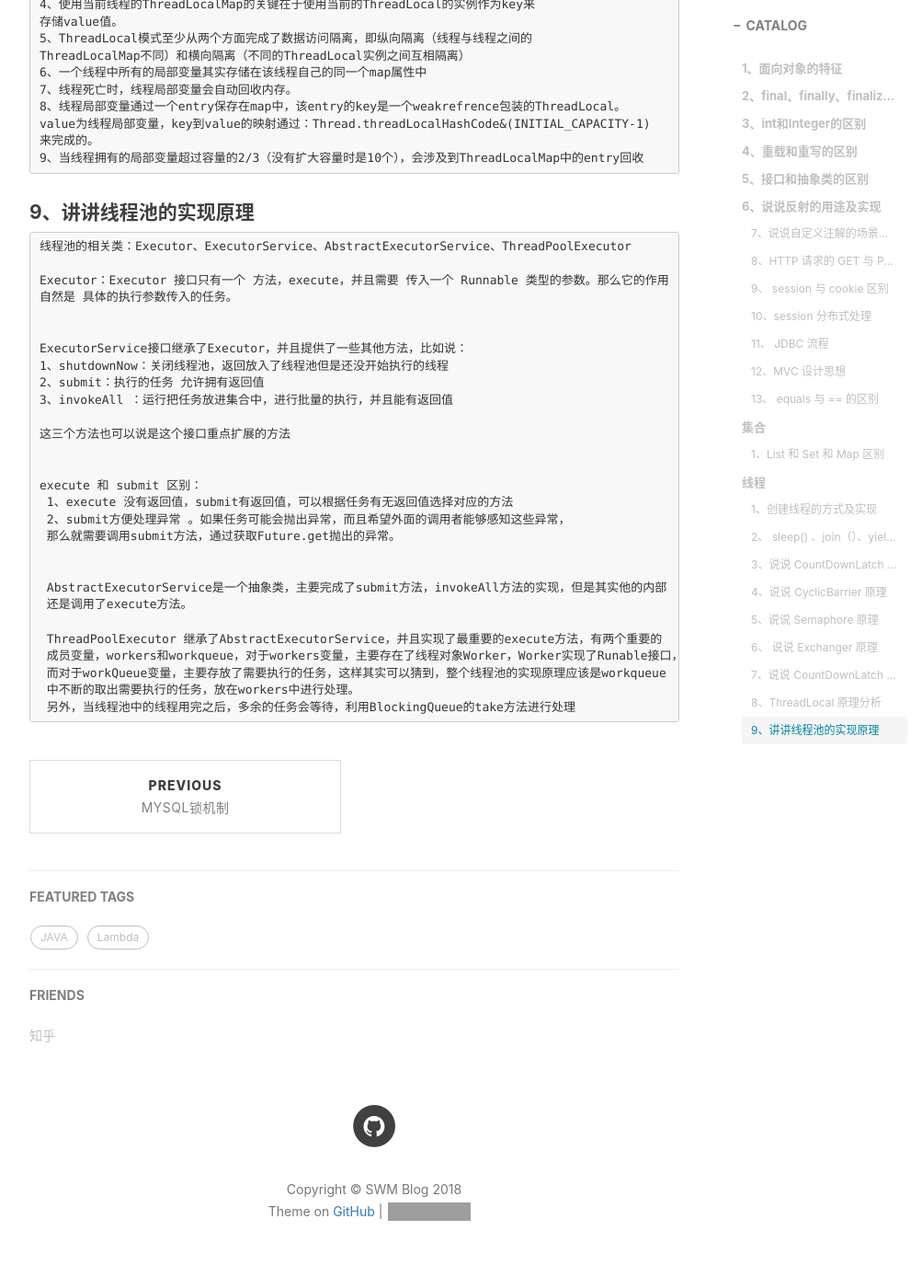
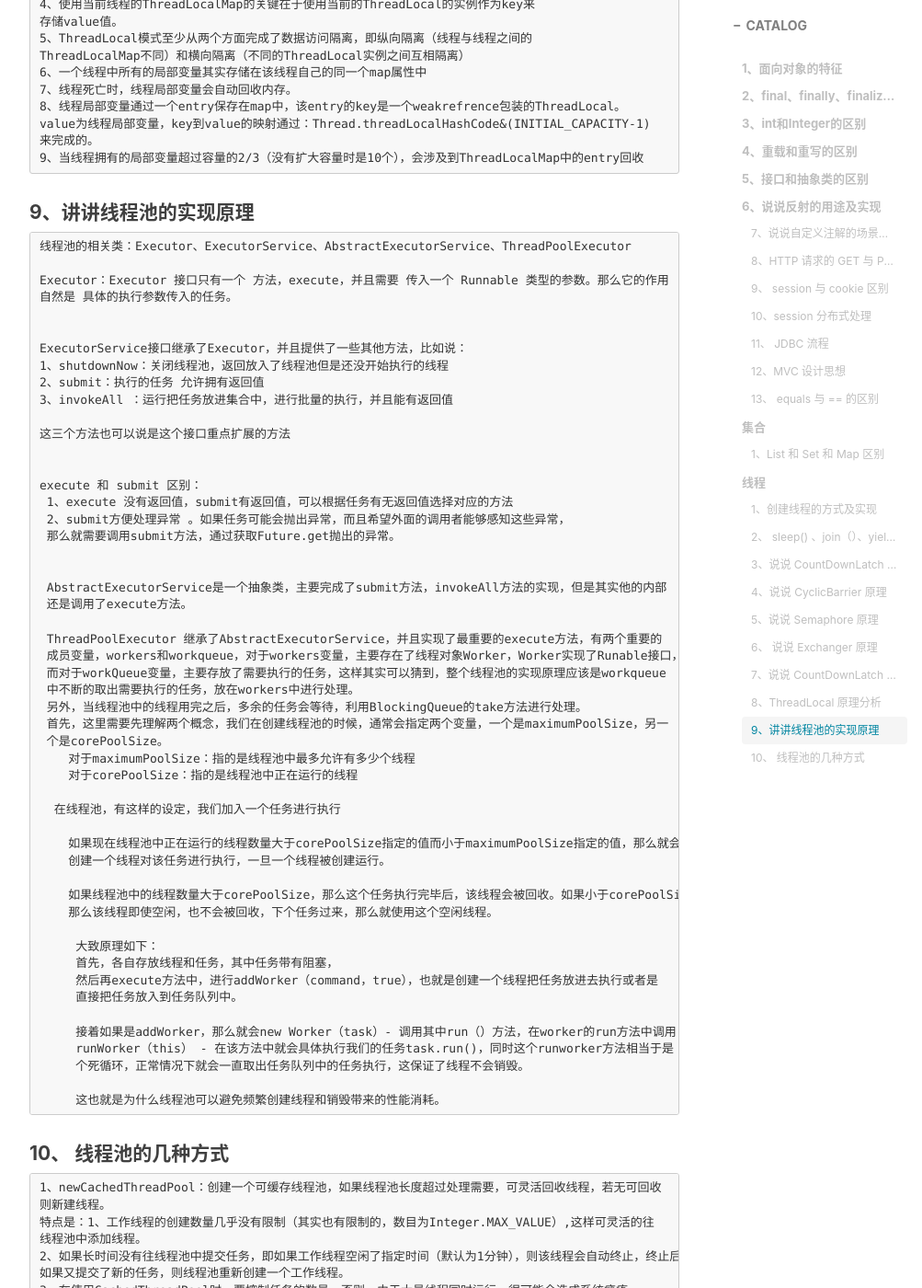
Before and after one commit to shengwenming/shengwenming.github.io, a Jekyll site: the page built from _posts/2018-08-27-2018 JAVA面试及题解.md, in a window 1280 px wide and 1400 px high, scrolled down 9823 px. Shown: the whole window at 92% size, without its empty margins (233-1236 px from the left). Built offline with Jekyll 4.4.1, drawn with Linux system fonts in a browser that asks for light colours; nearby versions of some CDN libraries; comment, search, counter and statistics services are not loaded; some of the changed text lies outside the part shown; grey boxes are pictures that could not be loaded.

```diff
--- a/_posts/2018-08-27-2018 JAVA面试及题解.md
+++ b/_posts/2018-08-27-2018 JAVA面试及题解.md
@@ -521,4 +521,36 @@ tags:
      成员变量，workers和workqueue，对于workers变量，主要存在了线程对象Worker，Worker实现了Runable接口，
      而对于workQueue变量，主要存放了需要执行的任务，这样其实可以猜到，整个线程池的实现原理应该是workqueue
      中不断的取出需要执行的任务，放在workers中进行处理。
-     另外，当线程池中的线程用完之后，多余的任务会等待，利用BlockingQueue的take方法进行处理
+     另外，当线程池中的线程用完之后，多余的任务会等待，利用BlockingQueue的take方法进行处理。
+     首先，这里需要先理解两个概念，我们在创建线程池的时候，通常会指定两个变量，一个是maximumPoolSize，另一
+     个是corePoolSize。
+        对于maximumPoolSize：指的是线程池中最多允许有多少个线程
+        对于corePoolSize：指的是线程池中正在运行的线程
+
+      在线程池，有这样的设定，我们加入一个任务进行执行
+
+        如果现在线程池中正在运行的线程数量大于corePoolSize指定的值而小于maximumPoolSize指定的值，那么就会
+        创建一个线程对该任务进行执行，一旦一个线程被创建运行。
+
+        如果线程池中的线程数量大于corePoolSize，那么这个任务执行完毕后，该线程会被回收。如果小于corePoolSize
+        那么该线程即使空闲，也不会被回收，下个任务过来，那么就使用这个空闲线程。
+
+         大致原理如下：
+         首先，各自存放线程和任务，其中任务带有阻塞，
+         然后再execute方法中，进行addWorker（command，true），也就是创建一个线程把任务放进去执行或者是
+         直接把任务放入到任务队列中。
+
+         接着如果是addWorker，那么就会new Worker（task）- 调用其中run（）方法，在worker的run方法中调用
+         runWorker（this） - 在该方法中就会具体执行我们的任务task.run()，同时这个runworker方法相当于是
+         个死循环，正常情况下就会一直取出任务队列中的任务执行，这保证了线程不会销毁。
+
+         这也就是为什么线程池可以避免频繁创建线程和销毁带来的性能消耗。
+
+#### 10、       线程池的几种方式
+    1、newCachedThreadPool：创建一个可缓存线程池，如果线程池长度超过处理需要，可灵活回收线程，若无可回收
+    则新建线程。
+    特点是：1、工作线程的创建数量几乎没有限制（其实也有限制的，数目为Integer.MAX_VALUE）,这样可灵活的往
+    线程池中添加线程。
+    2、如果长时间没有往线程池中提交任务，即如果工作线程空闲了指定时间（默认为1分钟），则该线程会自动终止，终止后
+    如果又提交了新的任务，则线程池重新创建一个工作线程。
+    3、在使用CachedThreadPool时，要控制任务的数量，否则，由于大量线程同时运行，很可能会造成系统瘫痪
```
